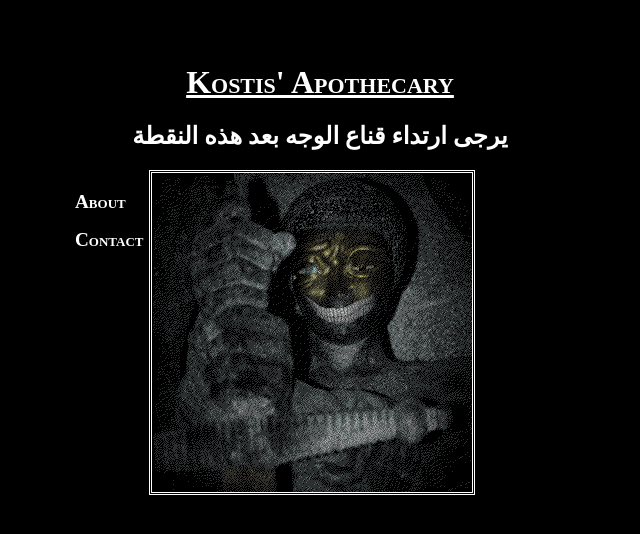
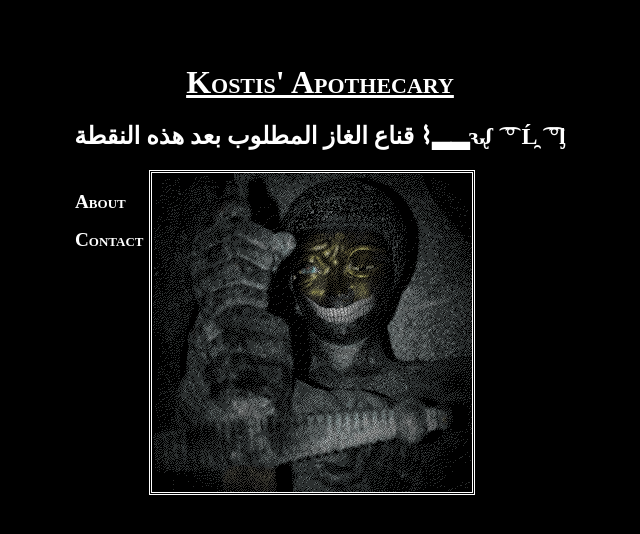
Before and after one commit to nlogocntrcaphnt/nlogocntrcaphnt.github.io, a plain HTML site: page index.html in a window 1280 px wide. Shown: the whole page, without its empty margins (320-960 px from the left). Drawn offline with Linux system fonts and the light colour scheme.

Commit message:
Update index.html

```diff
--- a/index.html
+++ b/index.html
@@ -59,7 +59,7 @@
 	<body style="background-color:black">
 		<div class="title">
 			<h1 id="header">Kostis' Apothecary</h1>
-			<h2 id="subtitle-text">يرجى ارتداء قناع الوجه بعد هذه النقطة</h2>
+			<h2 id="subtitle-text">قناع الغاز المطلوب بعد هذه النقطة  ⌇▂▂ԅᶘ ͡ ͡° Ĺ̯ ͡ ͡°ᶅ</h2>
 		</div>
 
 		<div class="sidebar-list">
```
